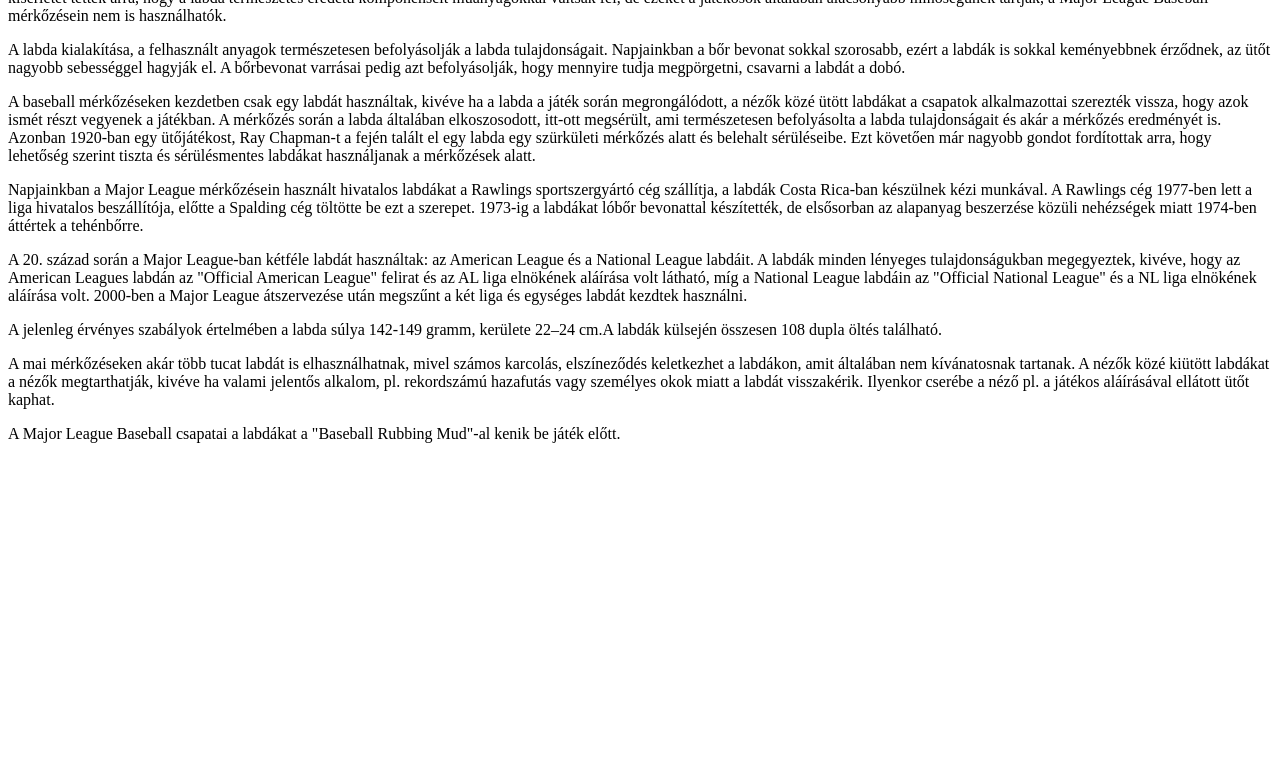
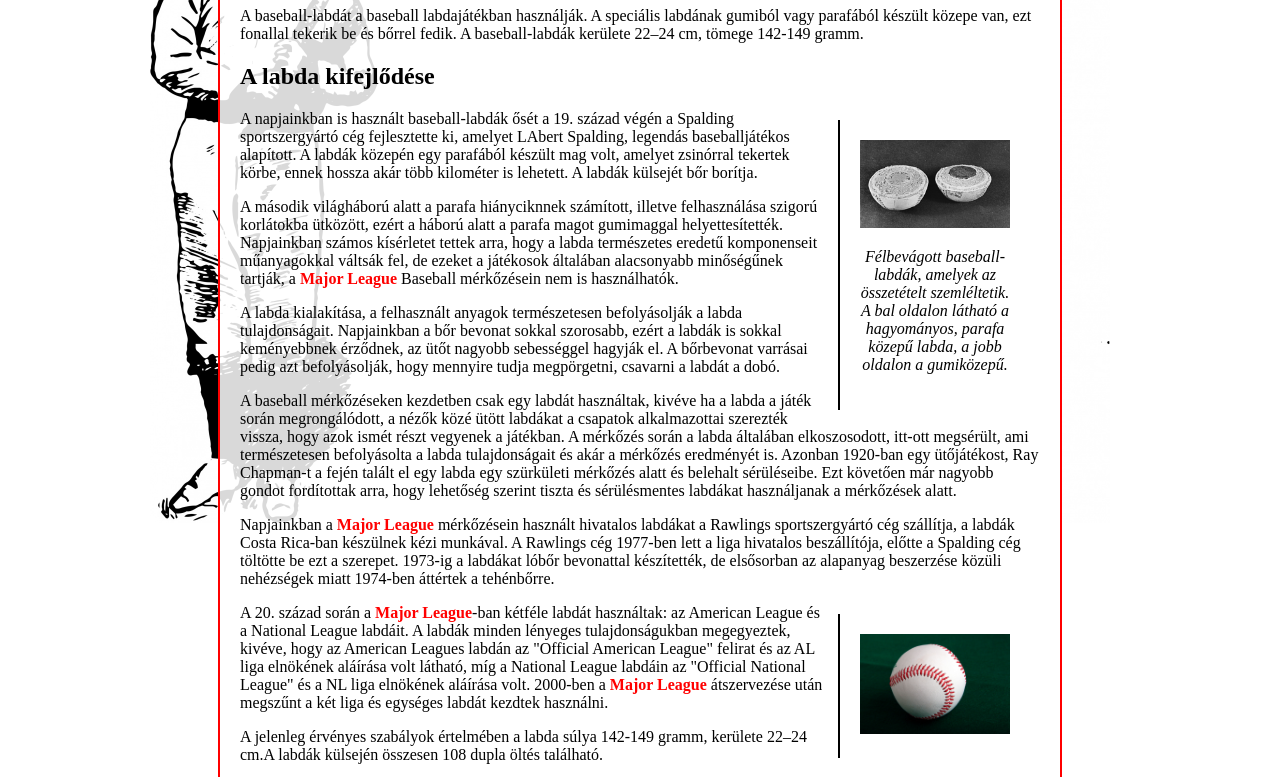
Before and after one commit to Markvogyok/baseball-labda, a plain HTML site: page index.html in a window 1280 px wide. Shown: the part 243-1020 px from the top of the page. Before the commit the page ends 800 px from the top, so only its background shows below. Drawn offline with Linux system fonts and the light colour scheme.

Commit message:
baseball vegleges

```diff
--- a/index.html
+++ b/index.html
@@ -1,22 +1,36 @@
-<html>
+<!DOCTYPE html>
+<html lang="hu">
 <head>
+    <meta charset="utf-8">
+    <title>Baseball-labda</title>
+    <link rel="stylesheet" href="style.css">
 </head>
 <body>
-    Baseball labda*
+<div id="content">
+
+    <h1>Baseball labda<a href="https://hu.wikipedia.org/wiki/Baseball-labda" target="blank_">*</a></h1>
     <p>A baseball-labdát a baseball labdajátékban használják. A speciális labdának gumiból vagy parafából készült közepe van, ezt fonallal tekerik be és bőrrel fedik. A baseball-labdák kerülete 22–24 cm, tömege 142-149 gramm.</p>
 
-    A labda kifejlődése
+    <h2>A labda kifejlődése</h2>
+    <div class="frame">
+        <img src="Felbevagva.jpg" alt="">
+        <p class="imgcaption">Félbevágott baseball-labdák, amelyek az összetételt szemléltetik. A bal oldalon látható a hagyományos, parafa közepű labda, a jobb oldalon a gumiközepű.</p>
+    </div>
 
-    <p>Félbevágott baseball-labdák, amelyek az összetételt szemléltetik. A bal oldalon látható a hagyományos, parafa közepű labda, a jobb oldalon a gumiközepű.</p>
+
 
     <p>A napjainkban is használt baseball-labdák ősét a 19. század végén a Spalding sportszergyártó cég fejlesztette ki, amelyet LAbert Spalding, legendás baseballjátékos alapított. A labdák közepén egy parafából készült mag volt, amelyet zsinórral tekertek körbe, ennek hossza akár több kilométer is lehetett. A labdák külsejét bőr borítja.</p>
-    <p>A második világháború alatt a parafa hiányciknnek számított, illetve felhasználása szigorú korlátokba ütközött, ezért a háború alatt a parafa magot gumimaggal helyettesítették. Napjainkban számos kísérletet tettek arra, hogy a labda természetes eredetű komponenseit műanyagokkal váltsák fel, de ezeket a játékosok általában alacsonyabb minőségűnek tartják, a Major League Baseball mérkőzésein nem is használhatók.</p>
+    <p>A második világháború alatt a parafa hiányciknnek számított, illetve felhasználása szigorú korlátokba ütközött, ezért a háború alatt a parafa magot gumimaggal helyettesítették. Napjainkban számos kísérletet tettek arra, hogy a labda természetes eredetű komponenseit műanyagokkal váltsák fel, de ezeket a játékosok általában alacsonyabb minőségűnek tartják, a <span>Major League</span> Baseball mérkőzésein nem is használhatók.</p>
     <p>A labda kialakítása, a felhasznált anyagok természetesen befolyásolják a labda tulajdonságait. Napjainkban a bőr bevonat sokkal szorosabb, ezért a labdák is sokkal keményebbnek érződnek, az ütőt nagyobb sebességgel hagyják el. A bőrbevonat varrásai pedig azt befolyásolják, hogy mennyire tudja megpörgetni, csavarni a labdát a dobó.</p>
     <p>A baseball mérkőzéseken kezdetben csak egy labdát használtak, kivéve ha a labda a játék során megrongálódott, a nézők közé ütött labdákat a csapatok alkalmazottai szerezték vissza, hogy azok ismét részt vegyenek a játékban. A mérkőzés során a labda általában elkoszosodott, itt-ott megsérült, ami természetesen befolyásolta a labda tulajdonságait és akár a mérkőzés eredményét is. Azonban 1920-ban egy ütőjátékost, Ray Chapman-t a fején talált el egy labda egy szürkületi mérkőzés alatt és belehalt sérüléseibe. Ezt követően már nagyobb gondot fordítottak arra, hogy lehetőség szerint tiszta és sérülésmentes labdákat használjanak a mérkőzések alatt.</p>
-    <p>Napjainkban a Major League mérkőzésein használt hivatalos labdákat a Rawlings sportszergyártó cég szállítja, a labdák Costa Rica-ban készülnek kézi munkával. A Rawlings cég 1977-ben lett a liga hivatalos beszállítója, előtte a Spalding cég töltötte be ezt a szerepet. 1973-ig a labdákat lóbőr bevonattal készítették, de elsősorban az alapanyag beszerzése közüli nehézségek miatt 1974-ben áttértek a tehénbőrre.</p>
-    <p>A 20. század során a Major League-ban kétféle labdát használtak: az American League és a National League labdáit. A labdák minden lényeges tulajdonságukban megegyeztek, kivéve, hogy az American Leagues labdán az "Official American League" felirat és az AL liga elnökének aláírása volt látható, míg a National League labdáin az "Official National League" és a NL liga elnökének aláírása volt. 2000-ben a Major League átszervezése után megszűnt a két liga és egységes labdát kezdtek használni.</p>
+    <p>Napjainkban a <span>Major League</span> mérkőzésein használt hivatalos labdákat a Rawlings sportszergyártó cég szállítja, a labdák Costa Rica-ban készülnek kézi munkával. A Rawlings cég 1977-ben lett a liga hivatalos beszállítója, előtte a Spalding cég töltötte be ezt a szerepet. 1973-ig a labdákat lóbőr bevonattal készítették, de elsősorban az alapanyag beszerzése közüli nehézségek miatt 1974-ben áttértek a tehénbőrre.</p>
+    <div class="frame">
+        <img src="Baseball.jpg" alt="Baseball-labda" title="Baseball-labda">
+    </div>
+    <p>A 20. század során a <span>Major League</span>-ban kétféle labdát használtak: az American League és a National League labdáit. A labdák minden lényeges tulajdonságukban megegyeztek, kivéve, hogy az American Leagues labdán az "Official American League" felirat és az AL liga elnökének aláírása volt látható, míg a National League labdáin az "Official National League" és a NL liga elnökének aláírása volt. 2000-ben a <span>Major League</span> átszervezése után megszűnt a két liga és egységes labdát kezdtek használni.</p>
     <p>A jelenleg érvényes szabályok értelmében a labda súlya 142-149 gramm, kerülete 22–24 cm.A labdák külsején összesen 108 dupla öltés található.</p>
     <p>A mai mérkőzéseken akár több tucat labdát is elhasználhatnak, mivel számos karcolás, elszíneződés keletkezhet a labdákon, amit általában nem kívánatosnak tartanak. A nézők közé kiütött labdákat a nézők megtarthatják, kivéve ha valami jelentős alkalom, pl. rekordszámú hazafutás vagy személyes okok miatt a labdát visszakérik. Ilyenkor cserébe a néző pl. a játékos aláírásával ellátott ütőt kaphat.</p>
-    <p>A Major League Baseball csapatai a labdákat a "Baseball Rubbing Mud"-al kenik be játék előtt.</p>
+    <p>A <span>Major League</span> Baseball csapatai a labdákat a "Baseball Rubbing Mud"-al kenik be játék előtt.</p>
+</div>
 </body>
 </html>
--- a/style.css
+++ b/style.css
@@ -3,21 +3,46 @@ body
     margin: 0;
     padding: 0;
     background-position-x: 150px;
+    background-image: url("baseball-background.jpg");
+    background-size: 960px;
+    background-repeat: no-repeat;
 }
 
 #content
 {
     padding: 20px;
     background-color: rgba(255,255,255,0.85);
+    margin: auto;
+    width: 800px;
+    margin-top: 150px;
+    border-left:2px red solid;
+    border-right:2px red solid;
 }
 
 .frame
 {
     padding:20px;
     margin:10px;
+    float: right;
+    border-left: 2px black solid;
+    width: 150px;
 }
 
 .frame img
 {
     width: 150px;
 }
+span{
+    font-weight: bold;
+    color: red;
+}
+.imgcaption{
+    text-align: center;
+    font-style: italic;
+}
+a{
+    text-decoration: none;
+}
+a:hover{
+    color: red;
+}
```
Also changed, not shown: cssvalidalas.png (added), htmlvalidalas.png (added).
